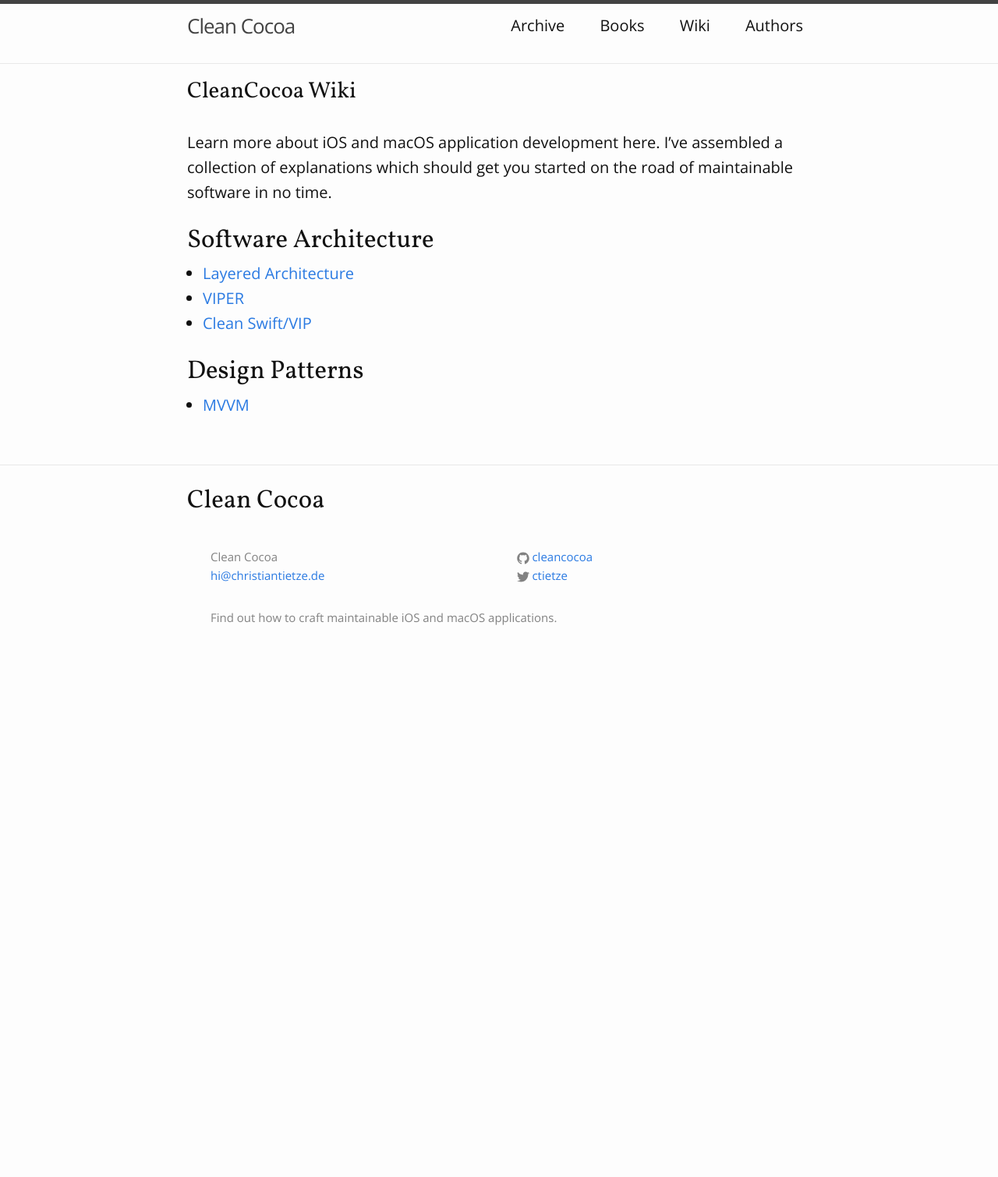
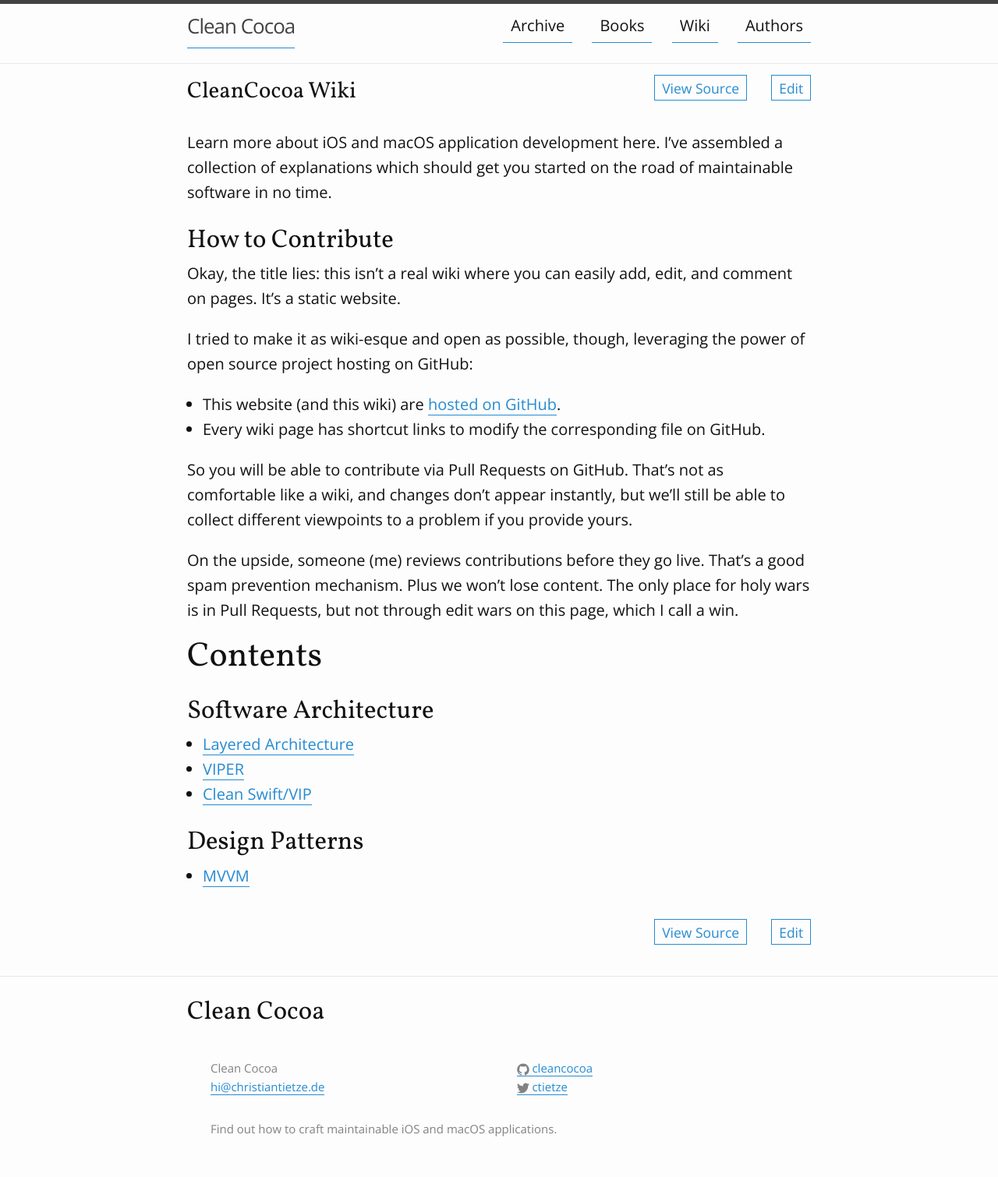
Before and after one commit to CleanCocoa/cleancocoa.github.io, a Jekyll site: the page built from wiki.md, in a window 1280 px wide. Shown: the whole page at 78% size. Built offline with Jekyll 4.4.1, drawn with Linux system fonts in a browser that asks for light colours; before the commit the page ends 900 px from its top, so only the background shows below that.

Commit message:
add edit actions to wiki pages
- adds wiki collection layout
- changes link style to be underlines by default

```diff
--- a/_config.yml
+++ b/_config.yml
@@ -38,4 +38,4 @@
       path: ""
       type: wiki
     values:
-      layout: page
+      layout: wiki
--- /dev/null
+++ b/_includes/wiki-actions.html
@@ -0,0 +1,12 @@
+<nav>
+{% if include.position == "header" %}
+  <ul class="wiki-actions wiki-actions--header">
+{% elsif include.position == "footer" %}
+  <ul class="wiki-actions wiki-actions--footer">
+{% else %}
+  <ul class="wiki-actions">
+{% endif %}
+    <li class="wiki-action"><a class="wiki-action__link" href="http://github.com/CleanCocoa/cleancocoa.github.io/raw/master/{{page.path}}">View Source</a></li>
+    <li class="wiki-action"><a class="wiki-action__link" href="http://github.com/CleanCocoa/cleancocoa.github.io/edit/master/{{page.path}}">Edit</a></li>
+  </ul>
+</nav>
--- /dev/null
+++ b/_layouts/wiki.html
@@ -0,0 +1,19 @@
+---
+layout: default
+---
+<article class="wiki">
+
+  <header class="page-header">
+    <h1 class="page-heading">{{ page.title }}</h1>
+
+    {% include wiki-actions.html position="header" %}
+  </header>
+
+  <div class="page-content">
+    {{ content }}
+  </div>
+
+  <footer>
+    {% include wiki-actions.html position="footer" %}
+  </footer>
+</article>
--- a/_sass/_base.scss
+++ b/_sass/_base.scss
@@ -97,17 +97,20 @@
  * Links
  */
 a {
-    color: $brand-color;
-    text-decoration: none;
+  color: $link-color;
+  text-decoration: none;
+  border-bottom-style: solid;
+  border-bottom-width: 1px;
+  border-bottom-color: $link-color;
 
-    &:visited {
-        color: darken($brand-color, 15%);
-    }
+  &:visited {
+    $color: darken($brand-color, 15%);;
+    color: $color;
+  }
 
-    &:hover {
-        color: $text-color;
-        text-decoration: underline;
-    }
+  &:hover {
+    border-bottom-color: transparent;
+  }
 }
 
 
--- a/_sass/_layout.scss
+++ b/_sass/_layout.scss
@@ -232,3 +232,29 @@
   vertical-align: top;
   text-align: center;
 }
+
+/** Wiki */
+
+.wiki-actions {
+  list-style-type: none;
+  margin-left: 0;
+
+  @include above_breakpoint() {
+    float: right;
+  }
+}
+.wiki-actions--header {
+  @include above_breakpoint() {
+    margin-top: -2.5em;
+  }
+}
+.wiki-action {
+  display: inline-block;
+  font-size: $small-font-size;
+  padding-left: 1.5em;
+}
+.wiki-action__link {
+  border: 1px solid $link-color;
+  padding: 0.2em 0.5em;
+  &:hover { border-bottom-color: inherit; }
+}
--- a/css/main.scss
+++ b/css/main.scss
@@ -16,6 +16,7 @@
 $text-color:       #111;
 $background-color: #fdfdfd;
 $brand-color:      #2a7ae2;
+$link-color:       #268bd2;
 
 $grey-color:       #828282;
 $grey-color-light: lighten($grey-color, 40%);
--- a/wiki.md
+++ b/wiki.md
@@ -1,10 +1,25 @@
 ---
 title: CleanCocoa Wiki
-layout: page
+layout: wiki
 permalink: /wiki/
 ---
 
 Learn more about iOS and macOS application development here. I've assembled a collection of explanations which should get you started on the road of maintainable software in no time.
+
+## How to Contribute
+
+Okay, the title lies: this isn't a real wiki where you can easily add, edit, and comment on pages. It's a static website.
+
+I tried to make it as wiki-esque and open as possible, though, leveraging the power of open source project hosting on GitHub:
+
+* This website (and this wiki) are [hosted on GitHub](http://github.com/cleancocoa/cleancocoa.github.io).
+* Every wiki page has shortcut links to modify the corresponding file on GitHub.
+
+So you will be able to contribute via Pull Requests on GitHub. That's not as comfortable like a wiki, and changes don't appear instantly, but we'll still be able to collect different viewpoints to a problem if you provide yours.
+
+On the upside, someone (me) reviews contributions before they go live. That's a good spam prevention mechanism. Plus we won't lose content. The only place for holy wars is in Pull Requests, but not through edit wars on this page, which I call a win.
+
+# Contents
 
 ## Software Architecture
 
```
Also changed, not shown: _wiki/mvvm.md (added, +5 -0 lines).
